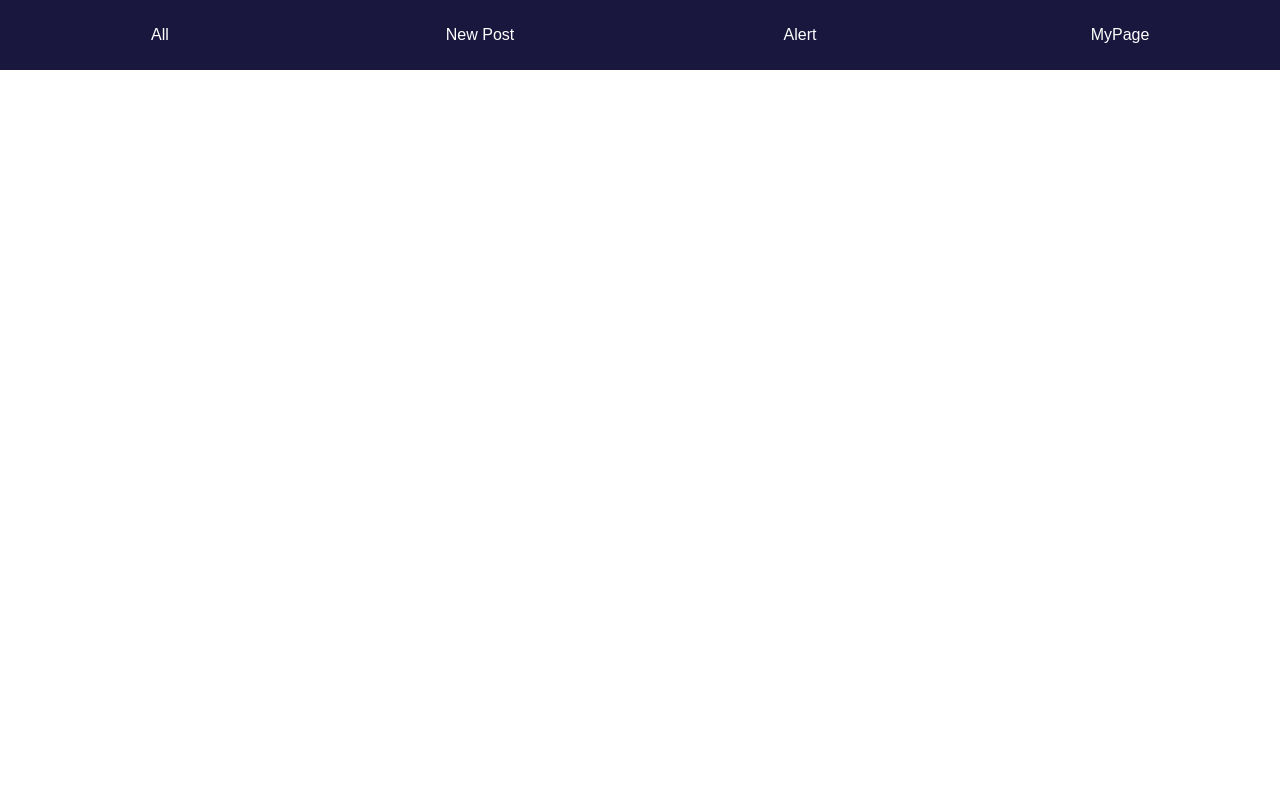
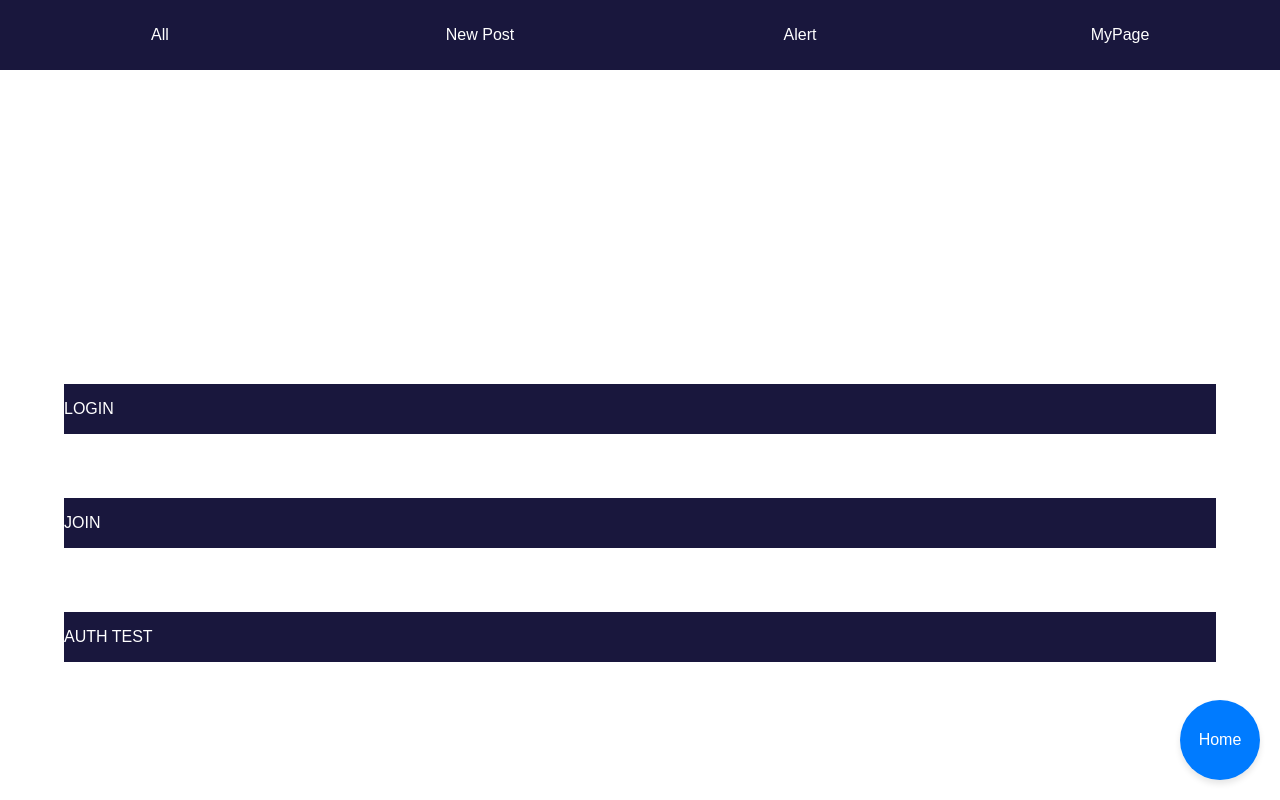
Before and after one commit to sungwon-097/my-next-board, a Next.js app: page /articles/mypage in a window 1280 px wide. Built offline with nearby package versions, Linux system fonts and the light colour scheme.

Commit message:
feat: mypage

```diff
--- /dev/null
+++ b/app/articles/mypage/_style.css
@@ -0,0 +1,21 @@
+.mypage-container {
+    display: flex;
+    flex-direction: column;
+}
+
+.button-container {
+    margin-top: 20rem;
+    flex-direction: row;
+    justify-content: center;
+}
+
+.button-container button {
+    margin: 5%;
+    width: 90%;
+    height: 50px;
+    display: flex;
+    justify-content: center;
+    flex-direction: column;
+    background-color: #19173D;
+    color: white;
+}
--- a/app/articles/mypage/page.tsx
+++ b/app/articles/mypage/page.tsx
@@ -1,7 +1,24 @@
-import {Header} from "@/components/header";
+'use client';
 
-export default function MyPage() {
-  return <div>
-    <Header/>
-  </div>;
+import { Header } from '@/components/header';
+import { useRouter } from 'next/navigation';
+import { PATH } from '@/lib/path';
+import './_style.css';
+import HomeButton from '@/components/homeButton';
+
+export default MyPage;
+
+function MyPage() {
+  const router = useRouter();
+  return (
+    <div className="mypage-container">
+      <Header />
+      <div className="button-container">
+        <button onClick={() => router.replace(PATH.SIGNIN)}>LOGIN</button>
+        <button onClick={() => router.replace(PATH.SIGNUP)}>JOIN</button>
+        <button onClick={() => router.replace(PATH.TEST)}>AUTH TEST</button>
+      </div>
+      <HomeButton />
+    </div>
+  );
 }
```
